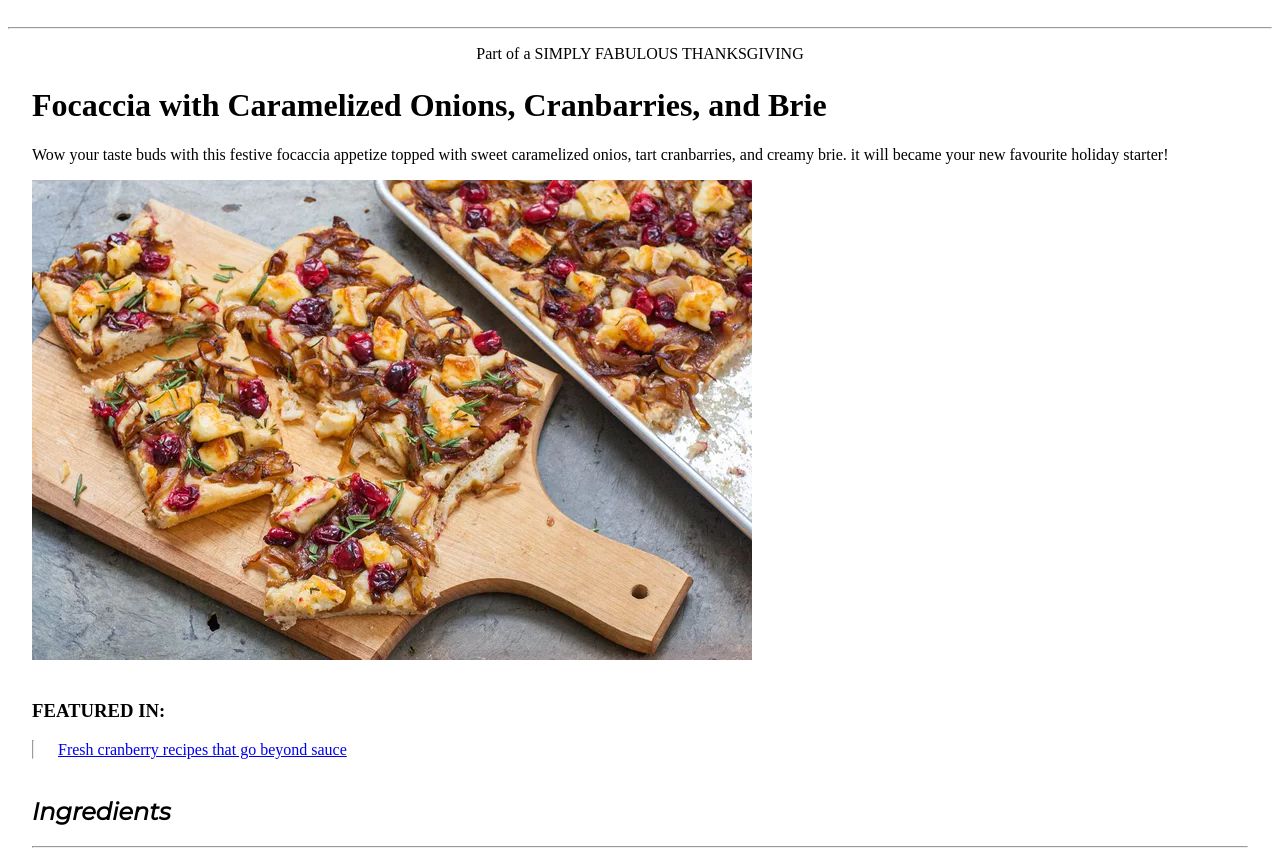
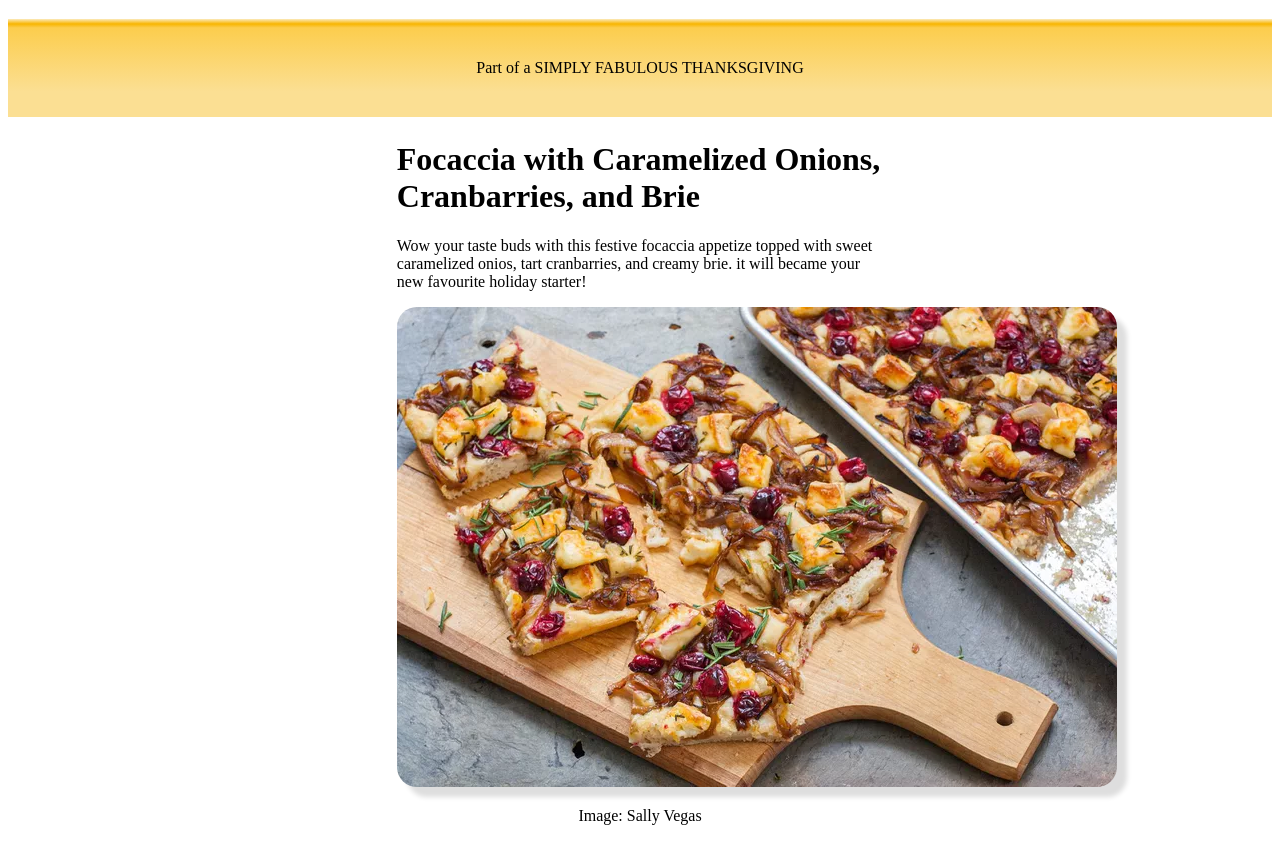
Before and after one commit to DanieleTesti/W1-L3, a plain HTML site: page index.html in a window 1280 px wide. Shown: the part 102-952 px from the top of the page. Drawn offline with Linux system fonts and the light colour scheme.

Commit message:
update es.3

```diff
--- a/index.html
+++ b/index.html
@@ -13,8 +13,9 @@
     <header class="logo">
       <img src="./assets/logo.png" alt="logo" width="300px" />
       <br /><br />
-      <hr />
-      <p>Part of a SIMPLY FABULOUS THANKSGIVING</p>
+      <div class="color-line">
+        <p>Part of a SIMPLY FABULOUS THANKSGIVING</p>
+      </div>
     </header>
     <div class="container">
     <main>
@@ -24,9 +25,12 @@
         sweet caramelized onios, tart cranbarries, and creamy brie. it will
         became your new favourite holiday starter!
       </p>
-      <img src="./assets/focaccia.png" alt="focaccia" />
-      <br /><br />
-      <h3>FEATURED IN:</h3>
+      <div class="center">
+      <img class="foto" src="./assets/focaccia.png" alt="focaccia" />
+      <p>Image: Sally Vegas</p>
+      <br />
+      </div>
+      <h3 style="color: red;">FEATURED IN:</h3>
       <hr id="line">
       <!-- <hr style="width: 1px; height: 40px; display: inline;"> -->
       <a id="link"
@@ -34,6 +38,7 @@
         >Fresh cranberry recipes that go beyond sauce
       </a>
       <br /><br />
+      <br><br>
       <div class="description">
       <h2>Ingredients</h2>
       <hr />
--- a/style.css
+++ b/style.css
@@ -5,9 +5,6 @@
 }
 
 .container {
-  /* max-width: 750px;
-   margin: auto;
-  display: flex; */
   margin: 1.5em;
 }
 
@@ -15,16 +12,84 @@
   font-family: "Montserrat", sans-serif;
 }
 
+.foto {
+  align-items: center;
+  border-radius: 20px 20px 20px 20px;
+  box-shadow: 10px 10px 5px #dedede;
+}
+
+.color-line {
+  background: rgba(252, 234, 187, 1);
+  background: -moz-linear-gradient(
+    top,
+    rgba(252, 234, 187, 1) 0%,
+    rgba(248, 181, 0, 1) 5%,
+    rgba(252, 205, 77, 1) 9%,
+    rgba(251, 223, 147, 1) 74%,
+    rgba(251, 223, 147, 1) 100%
+  );
+  background: -webkit-gradient(
+    left top,
+    left bottom,
+    color-stop(0%, rgba(252, 234, 187, 1)),
+    color-stop(5%, rgba(248, 181, 0, 1)),
+    color-stop(9%, rgba(252, 205, 77, 1)),
+    color-stop(74%, rgba(251, 223, 147, 1)),
+    color-stop(100%, rgba(251, 223, 147, 1))
+  );
+  background: -webkit-linear-gradient(
+    top,
+    rgba(252, 234, 187, 1) 0%,
+    rgba(248, 181, 0, 1) 5%,
+    rgba(252, 205, 77, 1) 9%,
+    rgba(251, 223, 147, 1) 74%,
+    rgba(251, 223, 147, 1) 100%
+  );
+  background: -o-linear-gradient(
+    top,
+    rgba(252, 234, 187, 1) 0%,
+    rgba(248, 181, 0, 1) 5%,
+    rgba(252, 205, 77, 1) 9%,
+    rgba(251, 223, 147, 1) 74%,
+    rgba(251, 223, 147, 1) 100%
+  );
+  background: -ms-linear-gradient(
+    top,
+    rgba(252, 234, 187, 1) 0%,
+    rgba(248, 181, 0, 1) 5%,
+    rgba(252, 205, 77, 1) 9%,
+    rgba(251, 223, 147, 1) 74%,
+    rgba(251, 223, 147, 1) 100%
+  );
+  background: linear-gradient(
+    to bottom,
+    rgba(252, 234, 187, 1) 0%,
+    rgba(248, 181, 0, 1) 5%,
+    rgba(252, 205, 77, 1) 9%,
+    rgba(251, 223, 147, 1) 74%,
+    rgba(251, 223, 147, 1) 100%
+  );
+  filter: progid:DXImageTransform.Microsoft.gradient( startColorstr='#fceabb', endColorstr='#fbdf93', GradientType=0 );
+  padding: 1.5em;
+}
+
+.center {
+  text-align: center;
+}
+
 #line {
   display: inline;
-  /* height: auto; */
   color: red;
 }
 
 #link {
-  margin: 1.5em;
+  margin: 0.8em;
 }
 
 li {
   margin: 1.2em;
 }
+main {
+  margin-left: 30%;
+  margin-right: 30%;
+}
```
